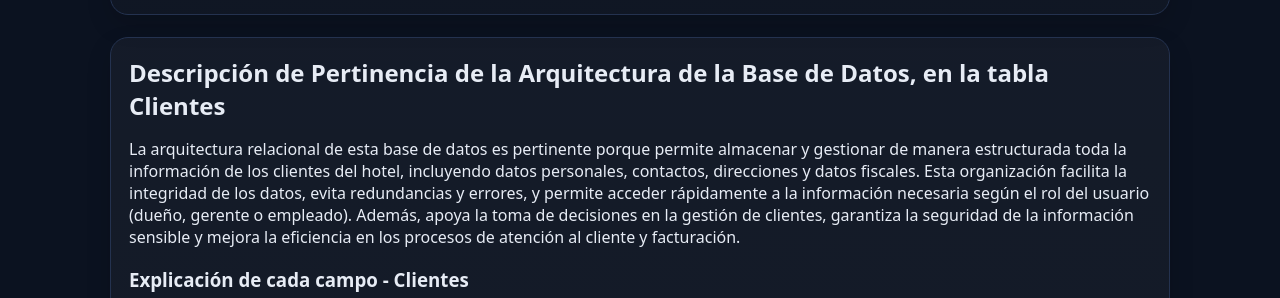
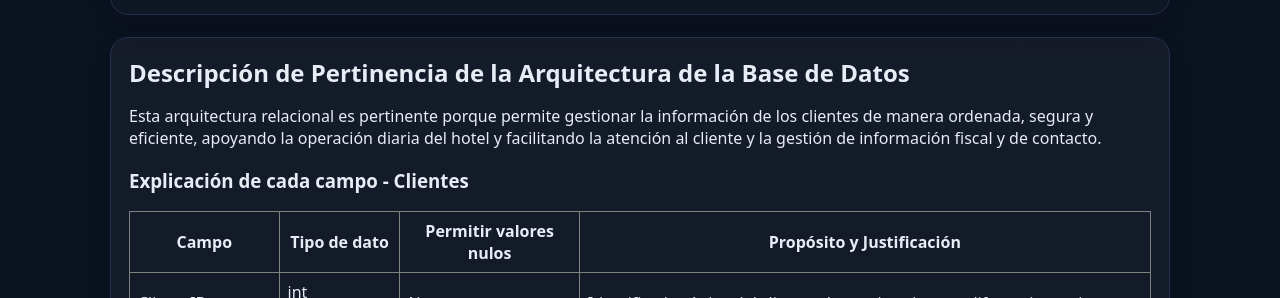
Before and after one commit to AnahiCornejo/TISCarmenACL, a plain HTML site: page Clientes/DiagramaClientes.html in a window 1280 px wide. Shown: the part 912-1210 px from the top of the page. Drawn offline with Linux system fonts and the light colour scheme.

Commit message:
ClientesSubidos3

```diff
--- a/Clientes/DiagramaClientes.html
+++ b/Clientes/DiagramaClientes.html
@@ -179,9 +179,10 @@
     </section>
 
 <section class="card">
-  <h2>Descripción de Pertinencia de la Arquitectura de la Base de Datos, en la tabla Clientes</h2>
+  <h2>Descripción de Pertinencia de la Arquitectura de la Base de Datos</h2>
   <p>
-    La arquitectura relacional de esta base de datos es pertinente porque permite almacenar y gestionar de manera estructurada toda la información de los clientes del hotel, incluyendo datos personales, contactos, direcciones y datos fiscales. Esta organización facilita la integridad de los datos, evita redundancias y errores, y permite acceder rápidamente a la información necesaria según el rol del usuario (dueño, gerente o empleado). Además, apoya la toma de decisiones en la gestión de clientes, garantiza la seguridad de la información sensible y mejora la eficiencia en los procesos de atención al cliente y facturación.
+    Esta arquitectura relacional es pertinente porque permite gestionar la información de los clientes de manera ordenada, segura y eficiente,
+    apoyando la operación diaria del hotel y facilitando la atención al cliente y la gestión de información fiscal y de contacto.
   </p>
 
   <h3>Explicación de cada campo - Clientes</h3>
```
